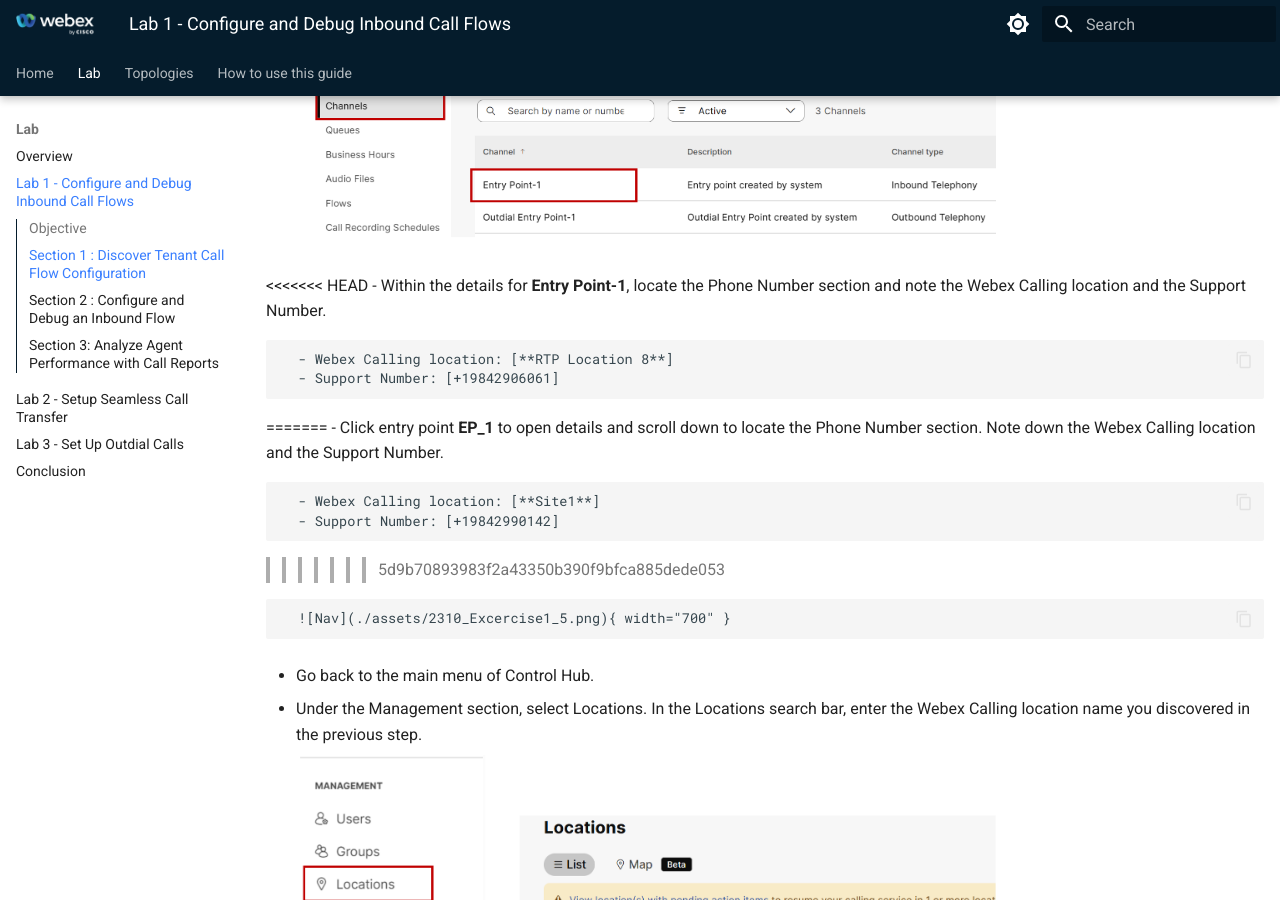
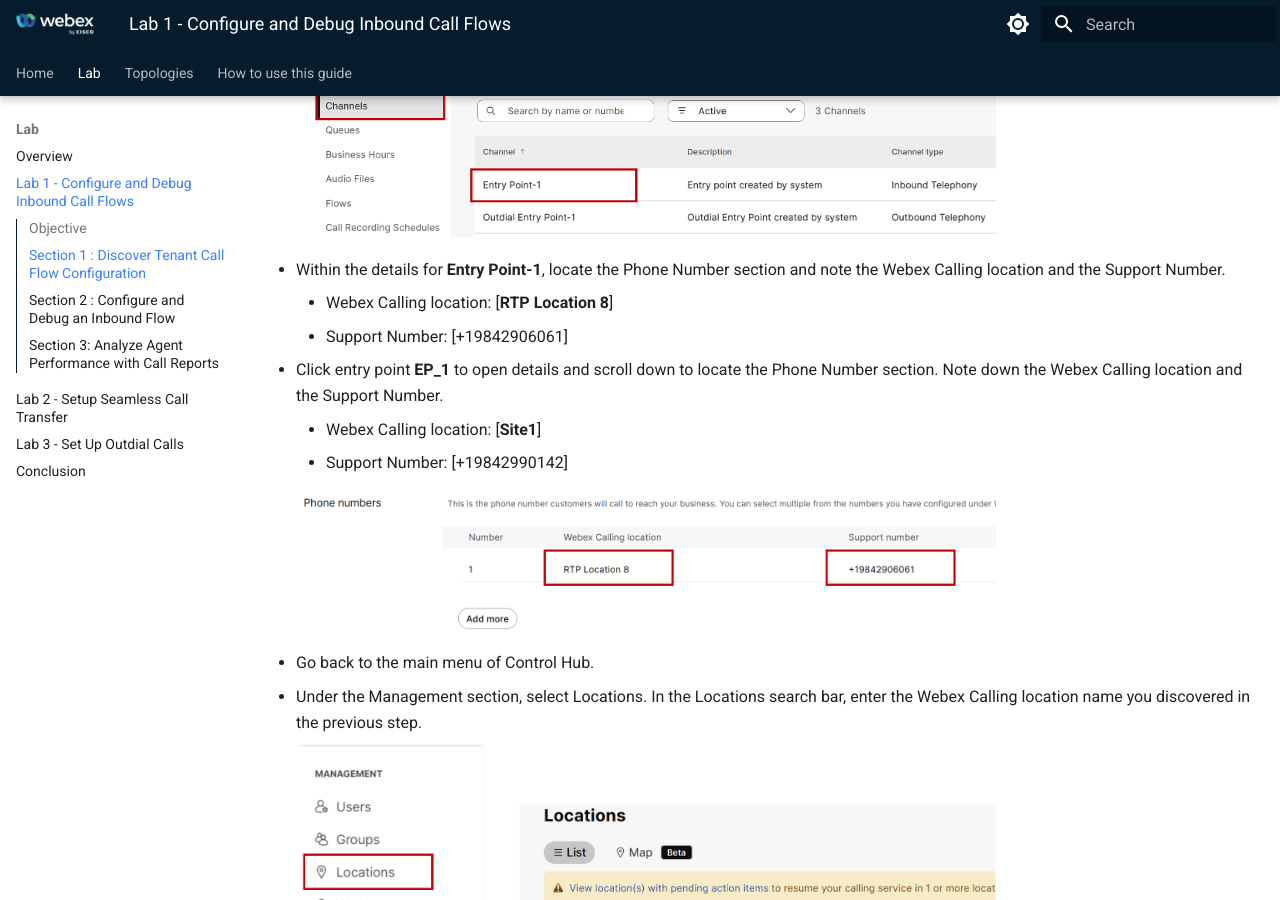
Before and after one commit to WebexCC-SA/LAB-2310, an MkDocs documentation site: the page built from docs/Excercise1.md, in a window 1280 px wide and 900 px high, scrolled down 2215 px. Built offline with MkDocs 1.6.1 and Material for MkDocs 9.7.7, drawn with Linux system fonts in a browser that asks for light colours.

Commit message:
verions3

```diff
--- a/docs/Excercise1.md
+++ b/docs/Excercise1.md
@@ -44,17 +44,15 @@
 
       ![Nav](./assets/2310_Excercise1_4.png){ width="700" }
 
-<<<<<<< HEAD
 - Within the details for **Entry Point-1**, locate the Phone Number section and note the Webex Calling location and the Support Number.
 
       - Webex Calling location: [**RTP Location 8**]
       - Support Number: [+19842906061]
-=======
+
 - Click entry point **EP_1** to open details and scroll down to locate the Phone Number section. Note down the Webex Calling location and the Support Number.
 
       - Webex Calling location: [**Site1**]
       - Support Number: [+19842990142]
->>>>>>> 5d9b70893983f2a43350b390f9bfca885dede053
 
       ![Nav](./assets/2310_Excercise1_5.png){ width="700" }
 
```
